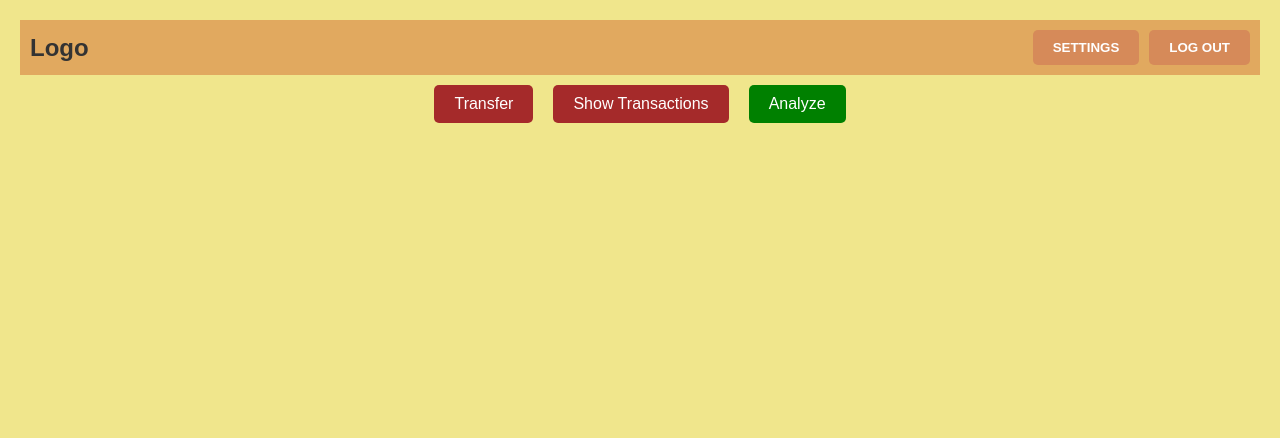
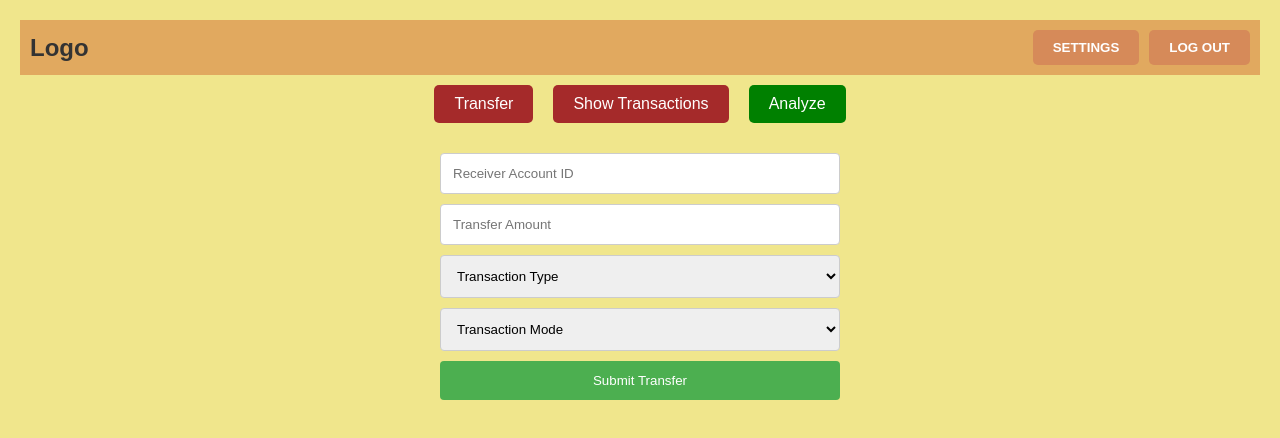
Before and after one commit to cs411-alawini/sp24-cs411-team100-CS411Group100, a React (Create React App) app in the folder Frontend/: page /dashboard in a window 1280 px wide. Both pictures are taken after a click on the button "Transfer". Shown: the top 438 px of the page. Built offline with nearby package versions, Linux system fonts and the light colour scheme.

Commit message:
Add Transaction Feature

```diff
--- a/Frontend/src/components/BalanceDisplay.js
+++ b/Frontend/src/components/BalanceDisplay.js
@@ -1,9 +1,7 @@
 import React from 'react';
 import '../styles/BalanceDisplay.css';
 
-// Add a prop for the balance
 function BalanceDisplay({ balance }) {
-  // Format the balance as a USD currency string
   const formattedBalance = new Intl.NumberFormat('en-US', {
     style: 'currency',
     currency: 'USD',
--- a/Frontend/src/components/ButtonPanel.js
+++ b/Frontend/src/components/ButtonPanel.js
@@ -2,24 +2,25 @@
 import React, { useState } from 'react';
 import ActionButton from './ActionButton';
 import TransactionsDropdown from './TransactionsDropdown';
+import TransferForm from './TransferForm';
 import '../styles/ButtonPanel.css';
 
-function ButtonPanel({ accountId }) {
-  const [showTransactions, setShowTransactions] = useState(false);
-
-  const toggleTransactions = () => {
-    setShowTransactions(!showTransactions);
-  };
+function ButtonPanel({ toggleTransactions, showTransactions, accountId, refreshBalance}) {
+  const [showTransferForm, setShowTransferForm] = useState(false);
 
   return (
     <div className="button-panel">
-      <ActionButton label="Transfer" color="brown" />
-      <ActionButton
-        label="Show Transactions"
-        color="brown"
-        onClick={toggleTransactions}
-      />
-      <ActionButton label="Analyze" color="green" />
+      <div className="button-row">
+        <ActionButton label="Transfer" color="brown" onClick={() => setShowTransferForm(!showTransferForm)} />
+        <ActionButton label="Show Transactions" color="brown" onClick={toggleTransactions} />
+        <ActionButton label="Analyze" color="green" />
+      </div>
+      {showTransferForm && (
+        <TransferForm
+          accountId={accountId}
+          refreshBalance={refreshBalance}
+        />
+      )}
       {showTransactions && <TransactionsDropdown accountId={accountId} />}
     </div>
   );
--- a/Frontend/src/components/Dashboard.js
+++ b/Frontend/src/components/Dashboard.js
@@ -2,15 +2,16 @@ import React, { useState, useEffect } from 'react';
 import { useLocation } from 'react-router-dom';
 import Header from './Header.js';
 import BalanceDisplay from './BalanceDisplay.js';
-import ButtonPanel from './ButtonPanel.js'; // Make sure to update this component as discussed
+import ButtonPanel from './ButtonPanel.js';
 import '../styles/Dashboard.css';
 
 function Dashboard() {
   const [account, setAccount] = useState(null);
   const [error, setError] = useState('');
-  const [showTransactions, setShowTransactions] = useState(false); // New state for toggling transactions
+  const [showTransactions, setShowTransactions] = useState(false);
   const location = useLocation();
-  const { accountId } = location.state || {};
+  const { state } = location; // Get the state object from location
+  const accountId = state ? state.accountId : null; // Extract accountId from state
 
   useEffect(() => {
     if (accountId) {
@@ -18,16 +19,12 @@ function Dashboard() {
       const token = localStorage.getItem('token');
       myHeaders.append("Authorization", `Bearer ${token}`);
 
-      const requestOptions = {
+      fetch(`http://localhost:8000/api/account`, {
         method: 'GET',
         headers: myHeaders,
-        redirect: 'follow',
-      };
-
-      fetch(`http://localhost:8000/api/account`, requestOptions)
+      })
         .then(response => response.json())
         .then(result => {
-          // Find the account with the matching AccountID
           const accountData = result.accounts.find(acc => acc.AccountID === accountId);
           if (accountData) {
             setAccount(accountData);
@@ -42,20 +39,45 @@ function Dashboard() {
     }
   }, [accountId]);
 
-  // Toggle the visibility of the transactions dropdown
-  const toggleTransactions = () => {
-    setShowTransactions(!showTransactions);
+  const toggleTransactions = () => setShowTransactions(!showTransactions);
+
+
+  const refreshBalance = () => {
+    const token = localStorage.getItem('token');
+    const myHeaders = new Headers();
+    myHeaders.append("Authorization", `Bearer ${token}`);
+
+    fetch("http://localhost:8000/api/account", {
+      method: "GET",
+      headers: myHeaders,
+      redirect: "follow"
+    })
+    .then(response => response.json())
+    .then(result => {
+      // Assuming the response contains an array of account objects
+      const accountData = result.accounts.find(acc => acc.AccountID === accountId);
+      if (accountData) {
+        setAccount(accountData);
+      } else {
+        throw new Error('Account not found');
+      }
+    })
+    .catch(error => {
+      console.error('Error:', error);
+      setError('Failed to refresh balance. Please try again later.');
+    });
   };
+
 
   return (
     <div className="dashboard">
       <Header />
-      {account && <BalanceDisplay balance={account.Balance} />} {/* Display balance only if account is not null */}
-      {/* Pass toggleTransactions and showTransactions as props */}
+      {account && <BalanceDisplay balance={account.Balance} />}
       <ButtonPanel
         toggleTransactions={toggleTransactions}
         showTransactions={showTransactions}
         accountId={accountId}
+        refreshBalance={refreshBalance}
       />
       {error && <div className="error">{error}</div>}
     </div>
--- /dev/null
+++ b/Frontend/src/components/TransferForm.js
@@ -0,0 +1,94 @@
+import React, { useState } from 'react';
+import '../styles/TransferForm.css';
+
+function TransferForm({ accountId, refreshBalance }) {
+  const [receiverId, setReceiverId] = useState('');
+  const [amount, setAmount] = useState('');
+  const [transactionType, setTransactionType] = useState('');
+  const [transactionMode, setTransactionMode] = useState('');
+  const [notification, setNotification] = useState('');
+
+  const handleSubmit = (event) => {
+    event.preventDefault();
+    const token = localStorage.getItem('token');
+    const myHeaders = new Headers();
+    myHeaders.append("Content-Type", "application/x-www-form-urlencoded");
+    myHeaders.append("Authorization", `Bearer ${token}`);
+
+    const urlencoded = new URLSearchParams();
+    urlencoded.append("SenderAccountID", accountId);
+    urlencoded.append("ReceiverAccountID", receiverId);
+    urlencoded.append("TransferAmount", amount);
+    urlencoded.append("TransactionTypeID", transactionType);
+    urlencoded.append("TransactionModeID", transactionMode);
+
+    fetch("http://localhost:8000/api/transaction/transfer", {
+      method: "POST",
+      headers: myHeaders,
+      body: urlencoded,
+      redirect: "follow"
+    })
+    .then(response => response.json())
+    .then(result => {
+      if (result.message === "Transaction completed successfully") {
+        setNotification("Transaction Successful");
+        refreshBalance(); // Refresh balance after successful transaction
+      } else {
+        setNotification("Transaction Failed");
+      }
+      setTimeout(() => setNotification(''), 3000); // Clear the notification after 3 seconds
+    })
+    .catch(error => {
+      console.error('Error:', error);
+      setNotification("Transaction Failed");
+      setTimeout(() => setNotification(''), 3000);
+    });
+
+    // Reset the form fields
+    setReceiverId('');
+    setAmount('');
+    setTransactionType('');
+    setTransactionMode('');
+  };
+
+  return (
+    <>
+      <form className="transfer-form" onSubmit={handleSubmit}>
+        <input
+          type="text"
+          placeholder="Receiver Account ID"
+          value={receiverId}
+          onChange={(e) => setReceiverId(e.target.value)}
+        />
+        <input
+          type="number"
+          placeholder="Transfer Amount"
+          value={amount}
+          onChange={(e) => setAmount(e.target.value)}
+        />
+        <select
+          value={transactionType}
+          onChange={(e) => setTransactionType(e.target.value)}
+        >
+          <option value="" disabled selected hidden>Transaction Type</option>
+          <option value="1">Type 1</option>
+          <option value="2">Type 2</option>
+          <option value="3">Type 3</option>
+        </select>
+        <select
+          value={transactionMode}
+          onChange={(e) => setTransactionMode(e.target.value)}
+        >
+          <option value="" disabled selected hidden>Transaction Mode</option>
+          <option value="1">Mode 1</option>
+          <option value="2">Mode 2</option>
+          <option value="3">Mode 3</option>
+        </select>
+        <button type="submit">Submit Transfer</button>
+      </form>
+      {notification && <div className={`notification ${notification === 'Transaction Failed' ? 'failure' : ''}`}>{notification}</div>}
+    </>
+  );
+}
+
+export default TransferForm;
--- a/Frontend/src/styles/ButtonPanel.css
+++ b/Frontend/src/styles/ButtonPanel.css
@@ -1,5 +1,14 @@
-.button-panel {
-    display: flex;
-    justify-content: center;
-    position: relative;
-  }
+/* ButtonPanel.css */
+
+.button-row {
+  /* Adjust this style to suit your layout preference */
+  display: flex;
+  justify-content: center;
+  padding-bottom: 20px; /* Add padding to separate buttons from the form */
+}
+
+.form-and-transactions {
+  display: flex;
+  flex-direction: column;
+  align-items: center;
+}
--- a/Frontend/src/styles/TransactionsDropdown.css
+++ b/Frontend/src/styles/TransactionsDropdown.css
@@ -30,7 +30,6 @@
   }
 
   .transactions-dropdown {
-    position: absolute;
     top: 100%; /* Position it right below the button panel */
     left: 0;
     right: 0;
--- /dev/null
+++ b/Frontend/src/styles/TransferForm.css
@@ -0,0 +1,49 @@
+.transfer-form {
+    display: flex;
+    flex-direction: column;
+    align-items: center;
+    width: 100%;
+}
+
+.notification {
+    padding: 10px;
+    margin: 10px auto; /* Center the notification horizontally */
+    background-color: rgba(76, 175, 80, 0.7); /* Green color for successful notification */
+    color: white;
+    width: fit-content; /* Set width to fit the content */
+    text-align: center;
+    border-radius: 4px;
+    box-shadow: 0 4px 6px rgba(0, 0, 0, 0.1);
+  }
+
+.notification.failure {
+    background-color: rgba(244, 67, 54, 0.7);
+}
+
+.transfer-form input,
+.transfer-form select,
+.transfer-form button {
+    padding: 12px;
+    margin-bottom: 10px;
+    width: 100%;
+    border: 1px solid #ccc;
+    border-radius: 4px;
+    box-sizing: border-box;
+    max-width: 400px;
+}
+
+.transfer-form button {
+    background-color: #4CAF50;
+    color: white;
+    cursor: pointer;
+    border: none;
+    max-width: 400px;
+}
+
+@media (max-width: 600px) {
+    .transfer-form input,
+    .transfer-form select,
+    .transfer-form button {
+        width: 100%;
+    }
+}
```
Also changed, not shown: Frontend/src/styles/Dashboard.css (line endings or trailing spaces).
